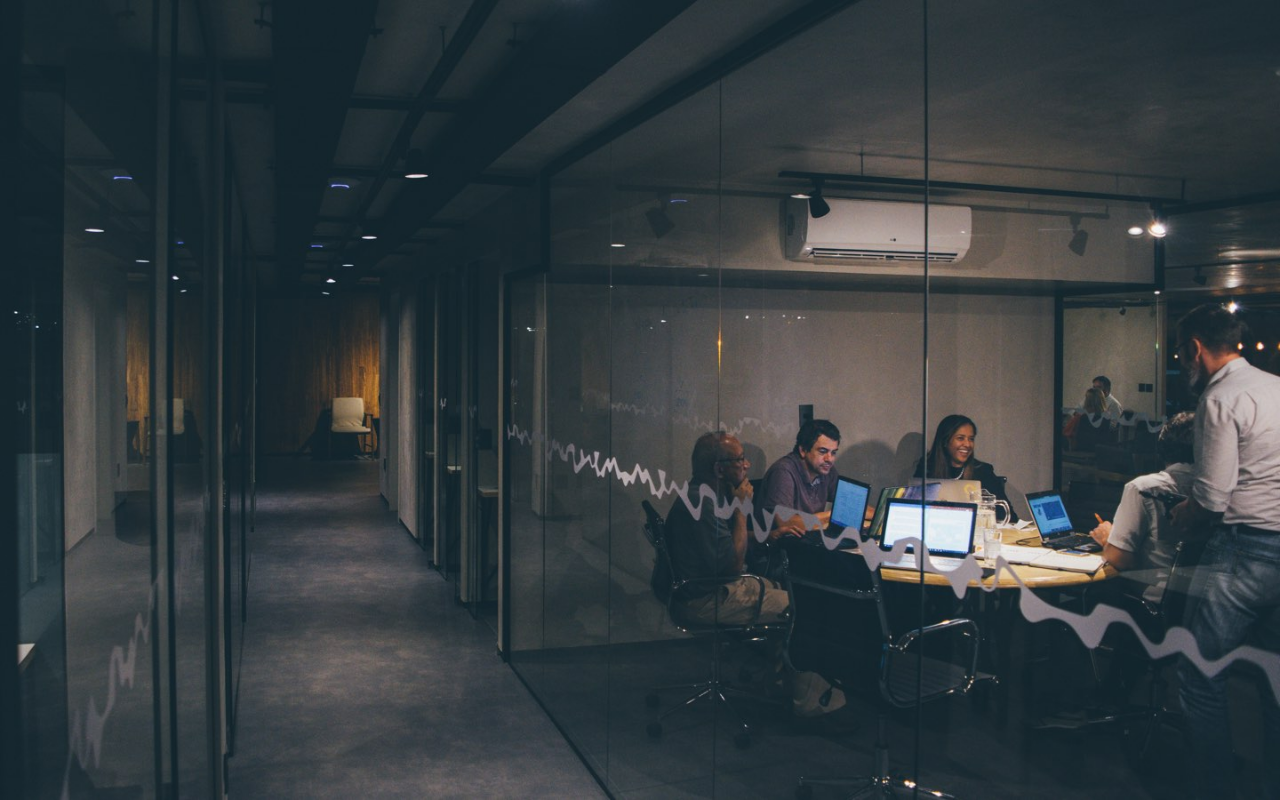
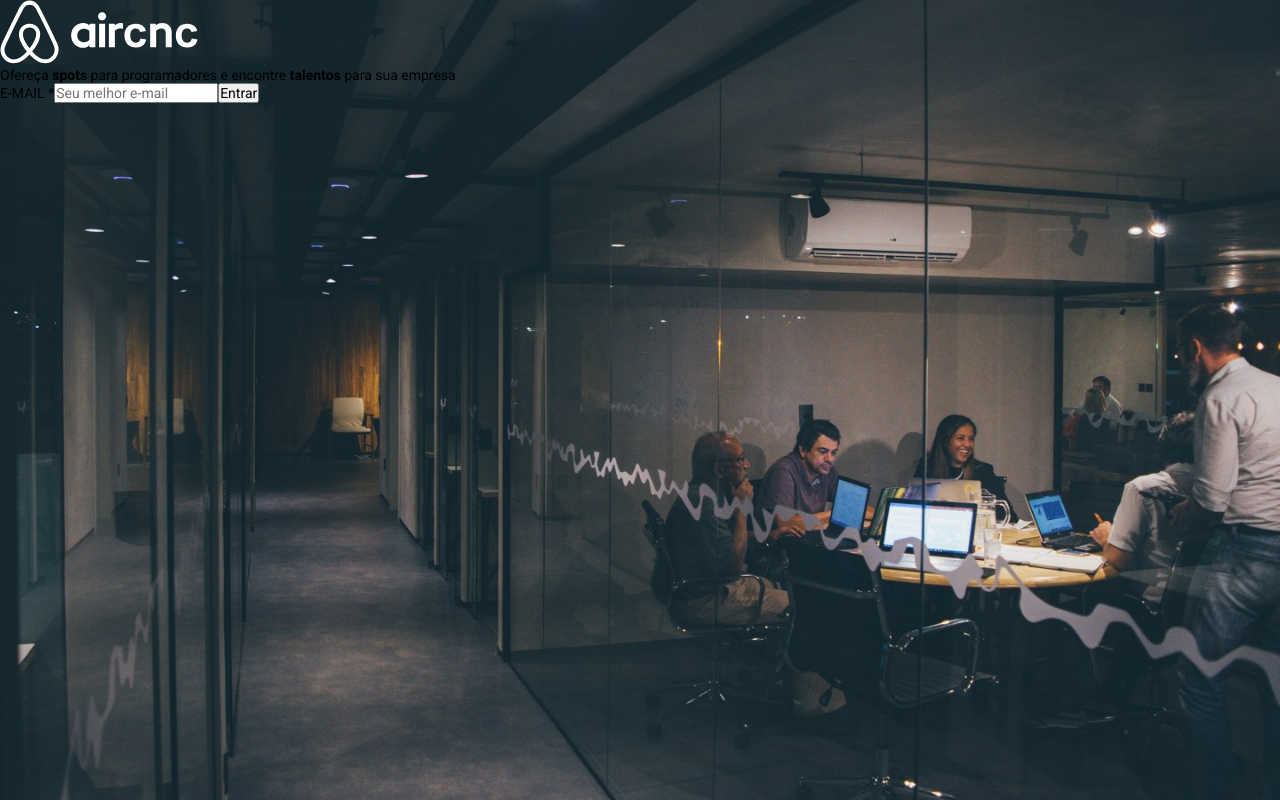
Before and after one commit to wrksystem/semana-omnistack-9, a React (Create React App) app in the folder frontend/: page / in a window 1280 px wide. Built offline with nearby package versions, Linux system fonts and the light colour scheme.

Commit message:
Update App.js
Parte inicial do App.js

```diff
--- a/frontend/src/App.js
+++ b/frontend/src/App.js
@@ -1,10 +1,29 @@
 import React from 'react';
 import './App.css';
+
+import logo from './assets/logo.svg';
 
 function App() {
   return (
     <div className="container">
+      <img src={logo} alt="AirCnC" />
 
+      <div className="content">
+        <p>
+          Ofereça <strong>spots</strong> para programadores e encontre <strong>talentos</strong> para sua empresa
+        </p>
+
+        <form>
+          <label htmlFor="email">E-MAIL *</label>
+          <input
+            type="email"
+            id="email"
+            placeholder="Seu melhor e-mail"
+          />
+
+          <button type="submit">Entrar</button>
+        </form>
+      </div>
     </div>
 
   );
```
